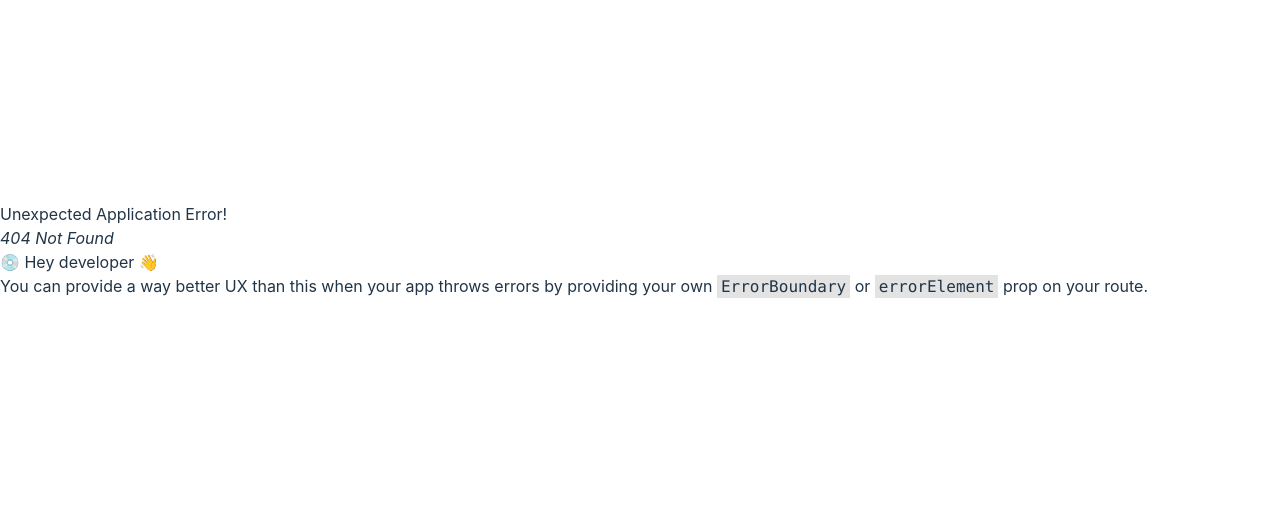
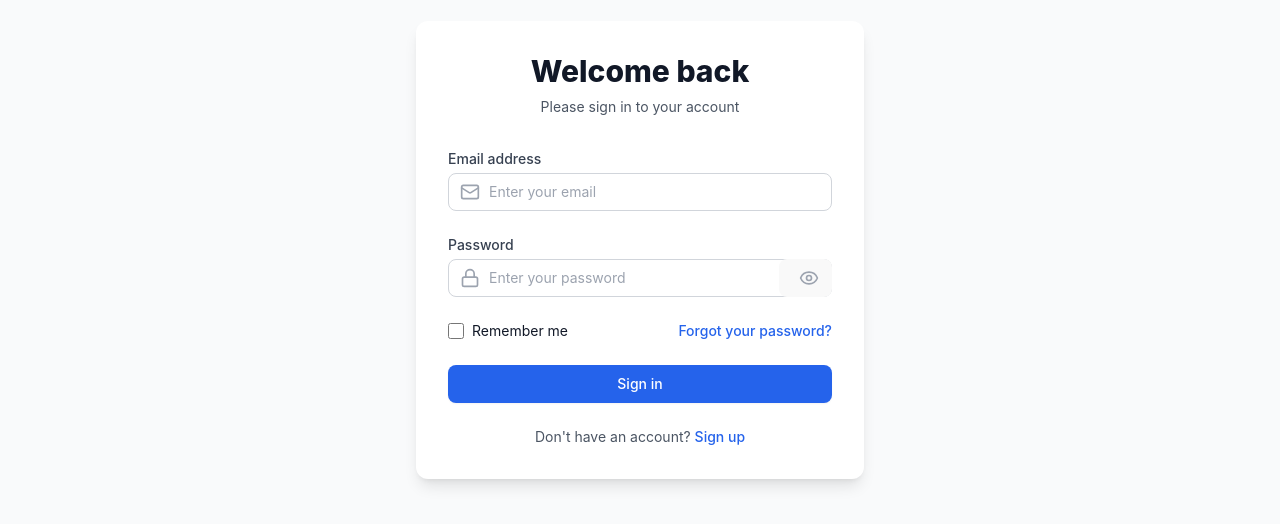
Before and after one commit to Sangi2020/scf-cms-web, a React (Vite) app: page /login in a window 1280 px wide. Before the commit this address had no page. Shown: the part 150-674 px from the top of the page. Built offline with nearby package versions, Linux system fonts and the light colour scheme.

Commit message:
added login axios

```diff
--- a/package.json
+++ b/package.json
@@ -10,6 +10,7 @@
     "preview": "vite preview"
   },
   "dependencies": {
+    "axios": "^1.7.7",
     "lucide-react": "^0.456.0",
     "react": "^18.3.1",
     "react-dom": "^18.3.1",
--- /dev/null
+++ b/src/config/axios.js
@@ -0,0 +1,25 @@
+import axios from 'axios';
+
+// Create Axios instance
+const axiosInstance = axios.create({
+  baseURL: 'https://scf-cms-be-hz4e.onrender.com/api/v1/admin', // Base URL for your API
+});
+
+// Add a request interceptor to include token from localStorage
+axiosInstance.interceptors.request.use(
+  (config) => {
+    // Get token from localStorage
+    const token = localStorage.getItem('token');
+
+    // Only add the Authorization header if the token exists
+    if (token) {
+      config.headers['Authorization'] = `Bearer ${token}`;
+    }
+    return config;
+  },
+  (error) => {
+    return Promise.reject(error);
+  }
+);
+
+export default axiosInstance;
--- a/src/pages/auth/Login.jsx
+++ b/src/pages/auth/Login.jsx
@@ -0,0 +1,185 @@
+import React, { useState } from 'react';
+import { useNavigate } from 'react-router-dom';
+
+import { Eye, EyeOff, Mail, Lock, Loader, X } from 'lucide-react';
+
+import axios from '../../config/axios'
+
+function LoginPage() {
+    const navigate = useNavigate();
+    const [formData, setFormData] = useState({
+        email: '',
+        password: ''
+    });
+    const [showPassword, setShowPassword] = useState(false);
+    const [loading, setLoading] = useState(false);
+    const [error, setError] = useState('');
+
+    const handleChange = (e) => {
+        setFormData({
+            ...formData,
+            [e.target.name]: e.target.value
+        });
+        // Clear error when user starts typing
+        if (error) setError('');
+    };
+
+
+
+    const handleSubmit = async (e) => {
+
+        e.preventDefault();
+        setLoading(true);
+        try {
+            const res = await axios.post('/auth/login', formData);
+            localStorage.setItem('token', res.data.token);
+            if(res.data.success===true){
+                navigate('/');
+            }
+        } catch (error) {
+            // Handle the error
+            setError(error.res.data.message);
+            setLoading(false);
+        }
+
+    };
+
+    return (
+        <div className="min-h-screen w-screen flex items-center justify-center bg-gray-50 py-12 px-4 sm:px-6 lg:px-8">
+            <div className="max-w-md w-full space-y-8 bg-white p-8 rounded-xl shadow-lg">
+                {/* Header */}
+                <div className="text-center">
+                    <h2 className="text-3xl font-extrabold text-gray-900">
+                        Welcome back
+                    </h2>
+                    <p className="mt-2 text-sm text-gray-600">
+                        Please sign in to your account
+                    </p>
+                </div>
+
+                {/* Form */}
+                <form className="mt-8 space-y-6" onSubmit={handleSubmit}>
+                    {/* Error Alert */}
+                    {error && (
+                        <div className="bg-red-50 border-l-4 border-red-500 p-4 rounded">
+                            <div className="flex">
+                                <div className="flex-shrink-0">
+                                    <X className="h-5 w-5 text-red-400" />
+                                </div>
+                                <div className="ml-3">
+                                    <p className="text-sm text-red-700">{error}</p>
+                                </div>
+                            </div>
+                        </div>
+                    )}
+
+                    {/* Email Field */}
+                    <div className="relative">
+                        <label htmlFor="email" className="block text-sm font-medium text-gray-700 mb-1">
+                            Email address
+                        </label>
+                        <div className="relative">
+                            <div className="absolute inset-y-0 left-0 pl-3 flex items-center pointer-events-none">
+                                <Mail className="h-5 w-5 text-gray-400" />
+                            </div>
+                            <input
+                                id="email"
+                                name="email"
+                                type="email"
+                                autoComplete="email"
+                                required
+                                className="appearance-none block w-full pl-10 pr-3 py-2 border border-gray-300 rounded-lg
+                                         focus:outline-none focus:ring-blue-500 focus:border-blue-500 sm:text-sm"
+                                placeholder="Enter your email"
+                                value={formData.email}
+                                onChange={handleChange}
+                            />
+                        </div>
+                    </div>
+
+                    {/* Password Field */}
+                    <div className="relative">
+                        <label htmlFor="password" className="block text-sm font-medium text-gray-700 mb-1">
+                            Password
+                        </label>
+                        <div className="relative">
+                            <div className="absolute inset-y-0 left-0 pl-3 flex items-center pointer-events-none">
+                                <Lock className="h-5 w-5 text-gray-400" />
+                            </div>
+                            <input
+                                id="password"
+                                name="password"
+                                type={showPassword ? "text" : "password"}
+                                autoComplete="current-password"
+                                required
+                                className="appearance-none block w-full pl-10 pr-10 py-2 border border-gray-300 rounded-lg
+                                         focus:outline-none focus:ring-blue-500 focus:border-blue-500 sm:text-sm"
+                                placeholder="Enter your password"
+                                value={formData.password}
+                                onChange={handleChange}
+                            />
+                            <button
+                                type="button"
+                                className="absolute inset-y-0 right-0 pr-3 flex items-center"
+                                onClick={() => setShowPassword(!showPassword)}
+                            >
+                                {showPassword ? (
+                                    <EyeOff className="h-5 w-5 text-gray-400" />
+                                ) : (
+                                    <Eye className="h-5 w-5 text-gray-400" />
+                                )}
+                            </button>
+                        </div>
+                    </div>
+
+                    {/* Remember me & Forgot password */}
+                    <div className="flex items-center justify-between">
+                        <div className="flex items-center">
+                            <input
+                                id="remember-me"
+                                name="remember-me"
+                                type="checkbox"
+                                className="h-4 w-4 text-blue-600 focus:ring-blue-500 border-gray-300 rounded"
+                            />
+                            <label htmlFor="remember-me" className="ml-2 block text-sm text-gray-900">
+                                Remember me
+                            </label>
+                        </div>
+
+                        <div className="text-sm">
+                            <a href="#" className="font-medium text-blue-600 hover:text-blue-500">
+                                Forgot your password?
+                            </a>
+                        </div>
+                    </div>
+
+                    {/* Submit Button */}
+                    <button
+                        type="submit"
+                        disabled={loading}
+                        className="w-full flex justify-center py-2 px-4 border border-transparent rounded-lg
+                                 shadow-sm text-sm font-medium text-white bg-blue-600 hover:bg-blue-700
+                                 focus:outline-none focus:ring-2 focus:ring-offset-2 focus:ring-blue-500
+                                 disabled:opacity-50 disabled:cursor-not-allowed"
+                    >
+                        {loading ? (
+                            <Loader className="w-5 h-5 animate-spin" />
+                        ) : (
+                            'Sign in'
+                        )}
+                    </button>
+
+                    {/* Sign up link */}
+                    <p className="mt-2 text-center text-sm text-gray-600">
+                        Don't have an account?{' '}
+                        <a href="#" className="font-medium text-blue-600 hover:text-blue-500">
+                            Sign up
+                        </a>
+                    </p>
+                </form>
+            </div>
+        </div>
+    );
+}
+
+export default LoginPage;
```
Also changed, not shown: src/routes/index.jsx (+5 -4 lines), 1 other file (tests, documents, lock files or other folders).
